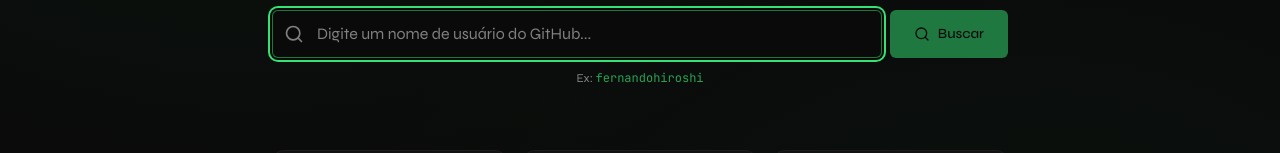
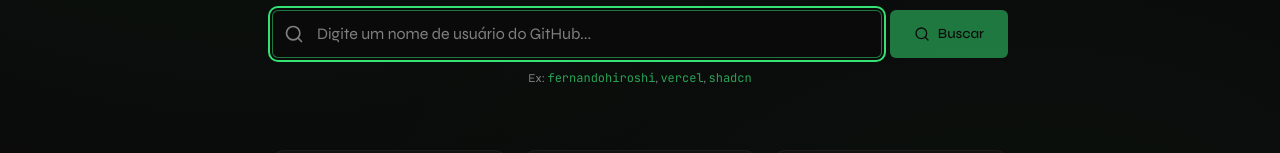
Before and after one commit to fernandohiroshi/github-hunter, a React (Vite) app: page / in a window 1280 px wide. Shown: the part 411-564 px from the top of the page. Built offline with nearby package versions, Linux system fonts and the light colour scheme.

Commit message:
feat(home): add more example usernames to copy

```diff
--- a/src/components/home/HomeSearchSection.tsx
+++ b/src/components/home/HomeSearchSection.tsx
@@ -2,17 +2,21 @@ import { useState } from "react";
 import { SearchBar } from "@/components/search/SearchBar";
 
 interface HomeSearchSectionProps {
-  exampleUsername?: string;
+  exampleUsernames?: string[];
 }
 
 export function HomeSearchSection({
-  exampleUsername = "fernandohiroshi",
+  exampleUsernames = ["fernandohiroshi", "vercel", "shadcn"],
 }: HomeSearchSectionProps) {
   const [tooltipText, setTooltipText] = useState("Copiar");
+  const [activeTooltipUsername, setActiveTooltipUsername] = useState<
+    string | null
+  >(null);
 
-  async function handleCopyExample() {
+  async function handleCopyExample(username: string) {
     try {
-      await navigator.clipboard.writeText(exampleUsername);
+      await navigator.clipboard.writeText(username);
+      setActiveTooltipUsername(username);
       setTooltipText("Copiado!");
       window.setTimeout(() => setTooltipText("Copiar"), 1200);
     } catch {
@@ -20,23 +24,35 @@ export function HomeSearchSection({
     }
   }
 
+  function handleMouseLeave(username: string) {
+    if (activeTooltipUsername === username) {
+      setActiveTooltipUsername(null);
+    }
+    setTooltipText("Copiar");
+  }
+
   return (
     <div className="animate-fade-in stagger-2 mb-16">
       <SearchBar autoFocus size="lg" />
       <p className="text-xs text-muted-foreground text-center mt-3">
         Ex:{" "}
+        {exampleUsernames.map((username, index) => (
+          <span key={username}>
+            {index > 0 ? ", " : null}
             <button
               type="button"
-          onClick={handleCopyExample}
-          onMouseLeave={() => setTooltipText("Copiar")}
+              onClick={() => handleCopyExample(username)}
+              onMouseLeave={() => handleMouseLeave(username)}
               className="group font-mono text-primary/70 relative inline-flex items-center cursor-pointer hover:text-primary transition-colors"
-          aria-label="Copiar usuário de exemplo"
+              aria-label={`Copiar usuário de exemplo: ${username}`}
             >
-          {exampleUsername}
+              {username}
               <span className="absolute left-1/2 -translate-x-1/2 -top-7 rounded-md border border-border/60 bg-popover px-2 py-1 text-[10px] text-foreground shadow-sm opacity-0 pointer-events-none transition-opacity duration-150 group-hover:opacity-100">
-            {tooltipText}
+                {activeTooltipUsername === username ? tooltipText : "Copiar"}
               </span>
             </button>
+          </span>
+        ))}
       </p>
     </div>
   );
```
Lines whose indentation alone changed are shown as unchanged.
